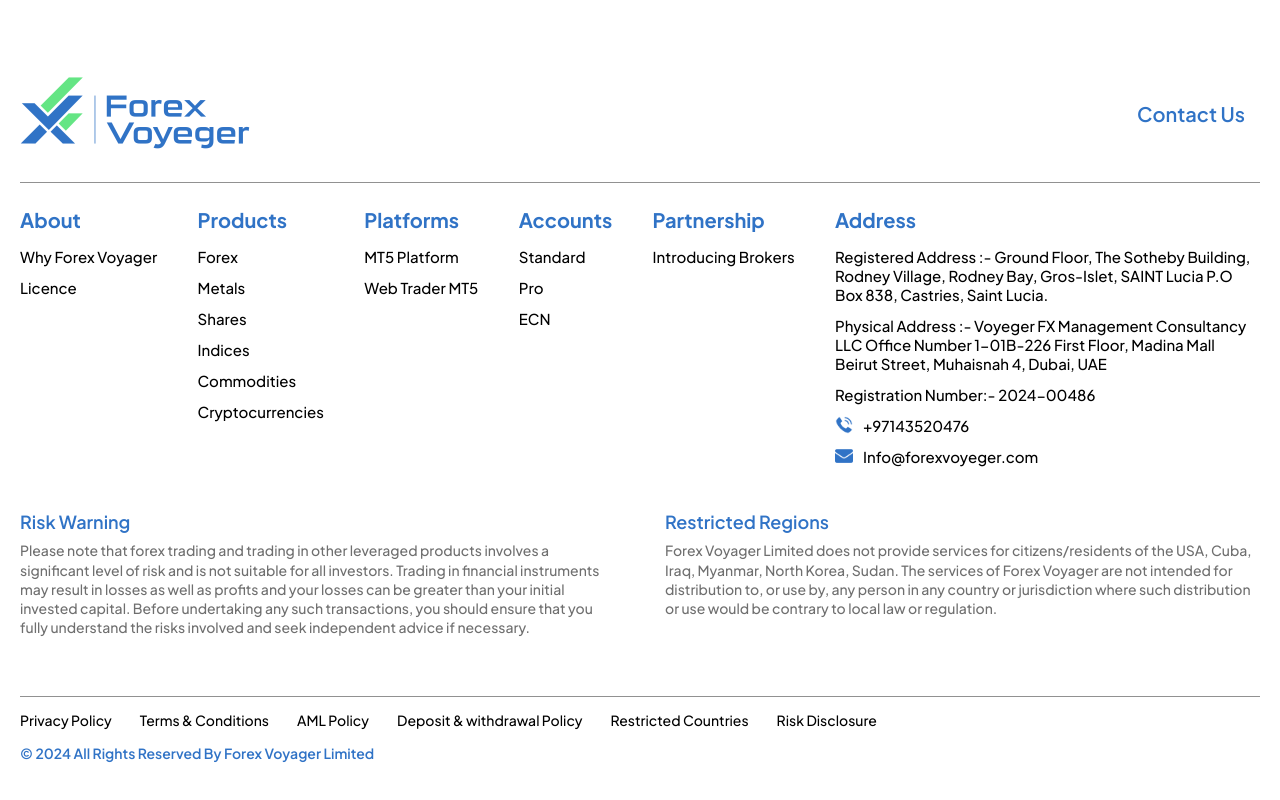
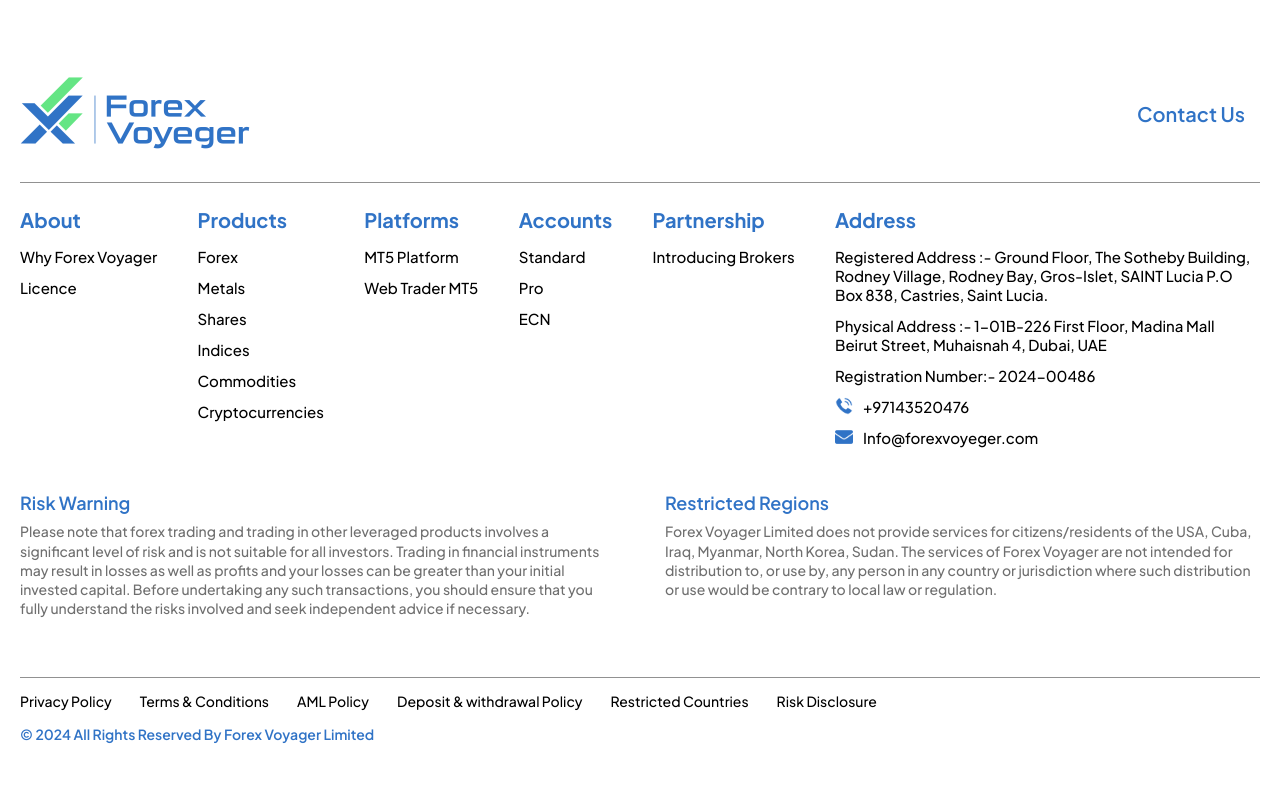
Before and after one commit to jimmyhinsu/forex-voyager-limited, a React (Create React App) app: page / in a window 1280 px wide. Shown: the part 5055-5855 px from the top of the page. Built offline with nearby package versions, Linux system fonts and the light colour scheme.

Commit message:
footer address change

```diff
--- a/src/common/footer/index.js
+++ b/src/common/footer/index.js
@@ -80,7 +80,7 @@ export default function Footer() {
               <p data-aos="fade-down">Address</p>
               <div className="footer-all-links-main">
                 <a href=" " data-aos="fade-right"> Registered Address :- Ground Floor, The Sotheby Building, Rodney Village, Rodney Bay, Gros-Islet, SAINT Lucia P.O Box 838, Castries, Saint Lucia.</a>
-                <a href="https://maps.app.goo.gl/Wovm1KNRz4b2Ao5o8" target="__blank" data-aos="fade-right"> Physical Address  :- Voyeger FX Management Consultancy LLC Office Number 1-01B-226 First Floor, Madina Mall Beirut Street, Muhaisnah 4, Dubai, UAE</a>
+                <a href="https://maps.app.goo.gl/Wovm1KNRz4b2Ao5o8" target="__blank" data-aos="fade-right"> Physical Address  :- 1-01B-226 First Floor, Madina Mall Beirut Street, Muhaisnah 4, Dubai, UAE</a>
 
                 <span data-aos="fade-right">Registration Number:- 2024-00486</span>
 
--- a/src/module/ecn/index.js
+++ b/src/module/ecn/index.js
@@ -6,6 +6,7 @@ import Slideicon from '../../assets/svg/slideicon';
 import Standardicon from "../../assets/images/standerdicon.png"
 import Proicon from "../../assets/images/proicon.png"
 import Encicon from "../../assets/images/ecnicon.png"
+
 
 import Standardaccmaimage from "../../assets/images/standardaccmaimage.png";
 import Proaccmaimage from "../../assets/images/pro account.png";
```
